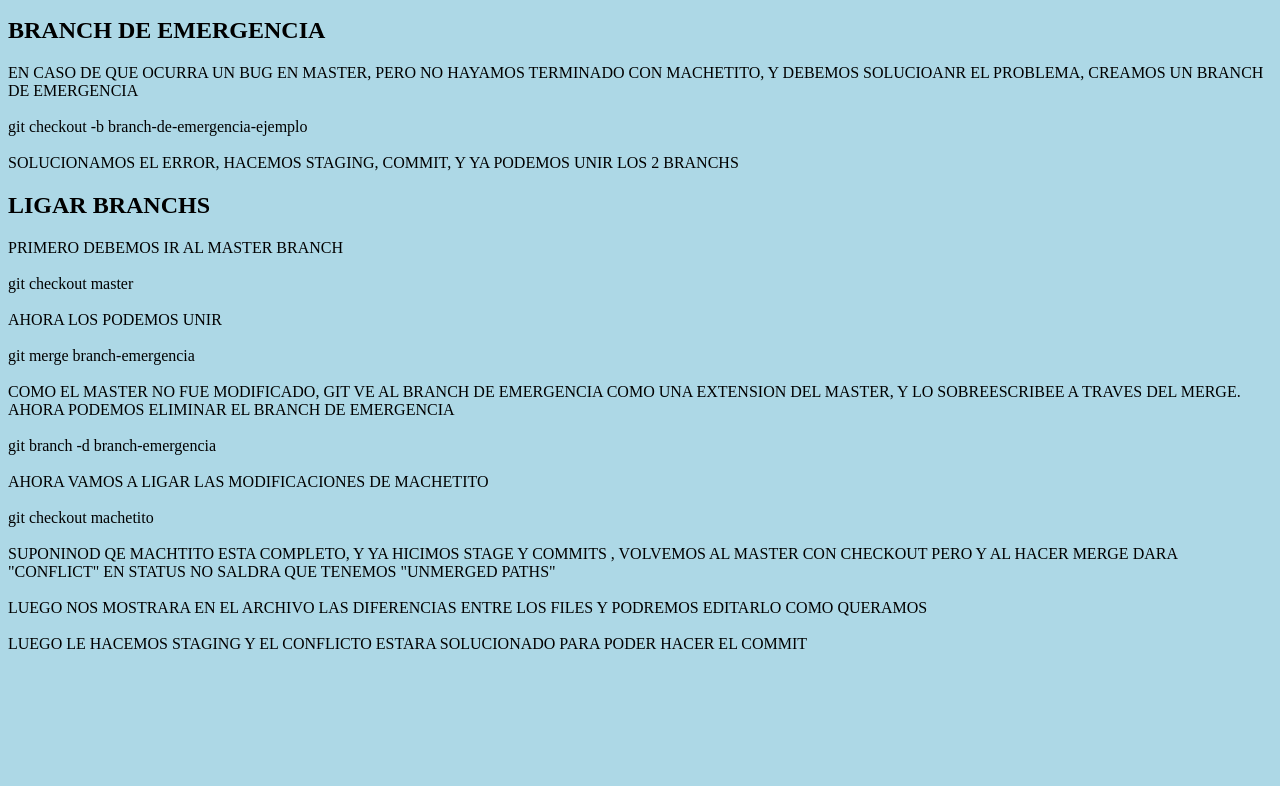
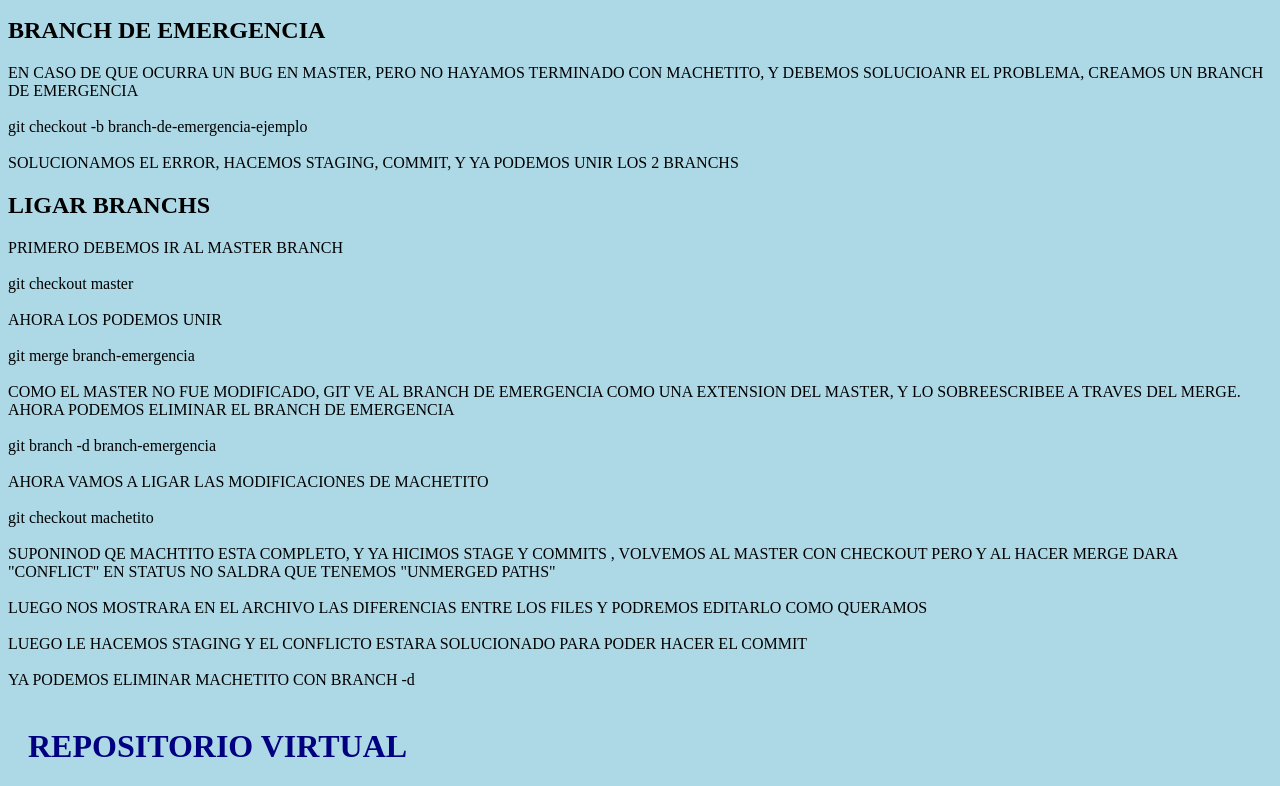
Before and after one commit to JonnhyIT28/TutorialGithub, a plain HTML site: page git.html in a window 1280 px wide. Shown: the part 2344-3130 px from the top of the page. Before the commit the page ends 3034 px from the top, so only its background shows below. Drawn offline with Linux system fonts and the light colour scheme.

Commit message:
maniana empezamos con repo virtual

```diff
--- a/git.html
+++ b/git.html
@@ -178,8 +178,10 @@
         LUEGO LE HACEMOS STAGING Y EL CONFLICTO ESTARA SOLUCIONADO PARA
         PODER HACER EL COMMIT
         <br><br>
+        YA PODEMOS ELIMINAR MACHETITO CON BRANCH -d
+        <br><br>
     </p>
-    <h2></h2>
+    <h1>REPOSITORIO VIRTUAL</h1>
 
     <p></p>
 
```
